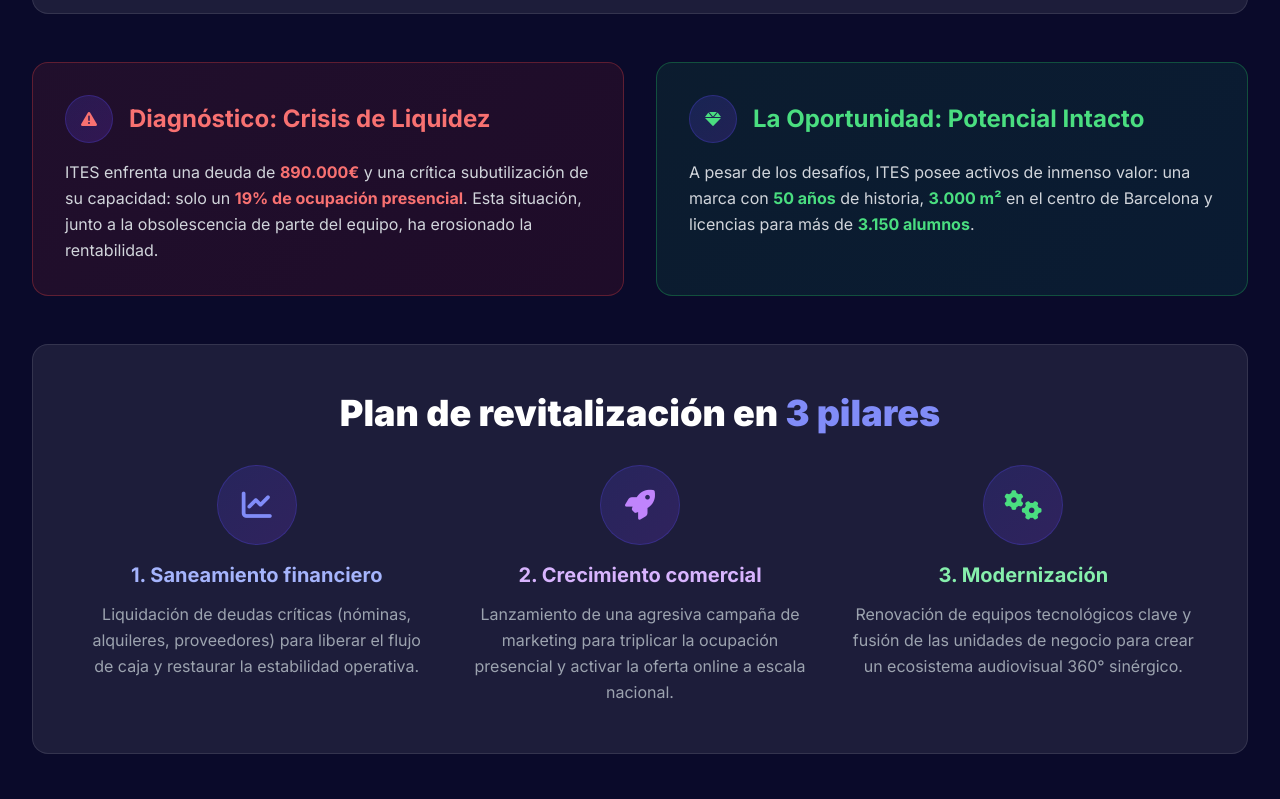
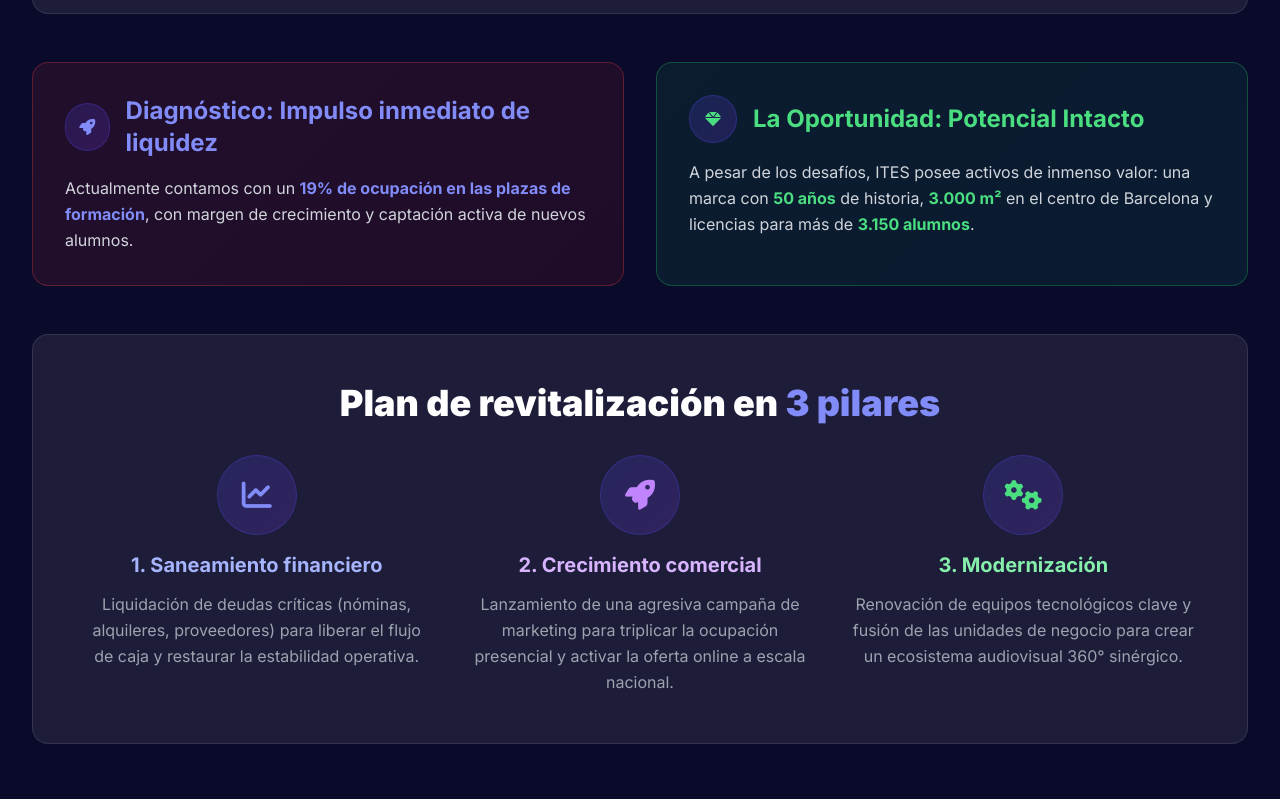
Before and after one commit to PascualFort/ites-deck, a plain HTML site: page index.html in a window 1280 px wide. Shown: the part 2491-3290 px from the top of the page. Drawn offline with nearby package versions, Linux system fonts and the light colour scheme.

Commit message:
feat: Improved diagnose card

```diff
--- a/index.html
+++ b/index.html
@@ -1001,20 +1001,18 @@
                 <div
                   class="feature-icon w-12 h-12 rounded-full flex items-center justify-center mr-4"
                 >
-                  <i class="fas fa-exclamation-triangle text-red-400"></i>
-                </div>
-                <h3 class="text-2xl font-bold text-red-400">
-                  Diagnóstico: Crisis de Liquidez
+                  <i class="fas fa-rocket text-indigo-400"></i>
+                </div>
+                <h3 class="text-2xl font-bold text-indigo-400">
+                  Diagnóstico: Impulso inmediato de liquidez
                 </h3>
               </div>
               <p class="text-gray-300 leading-relaxed">
-                ITES enfrenta una deuda de
-                <span class="font-bold text-red-400">890.000€</span> y una
-                crítica subutilización de su capacidad: solo un
-                <span class="font-bold text-red-400"
-                  >19% de ocupación presencial</span
-                >. Esta situación, junto a la obsolescencia de parte del equipo,
-                ha erosionado la rentabilidad.
+                Actualmente contamos con un
+                <span class="font-bold text-indigo-400"
+                  >19% de ocupación en las plazas de formación</span
+                >, con margen de crecimiento y captación activa de nuevos
+                alumnos.
               </p>
             </div>
             <div class="opportunity-highlight card p-8 rounded-2xl">
```
